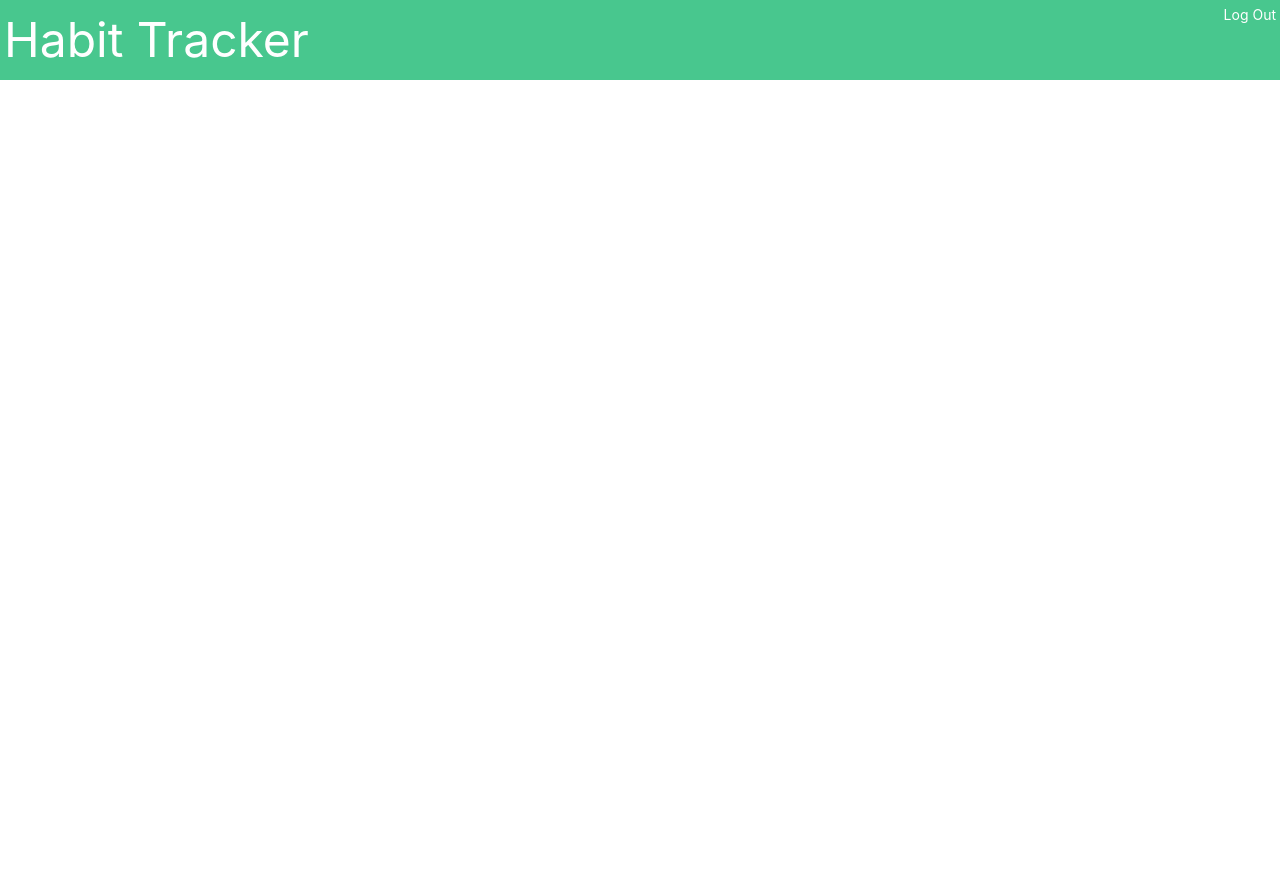
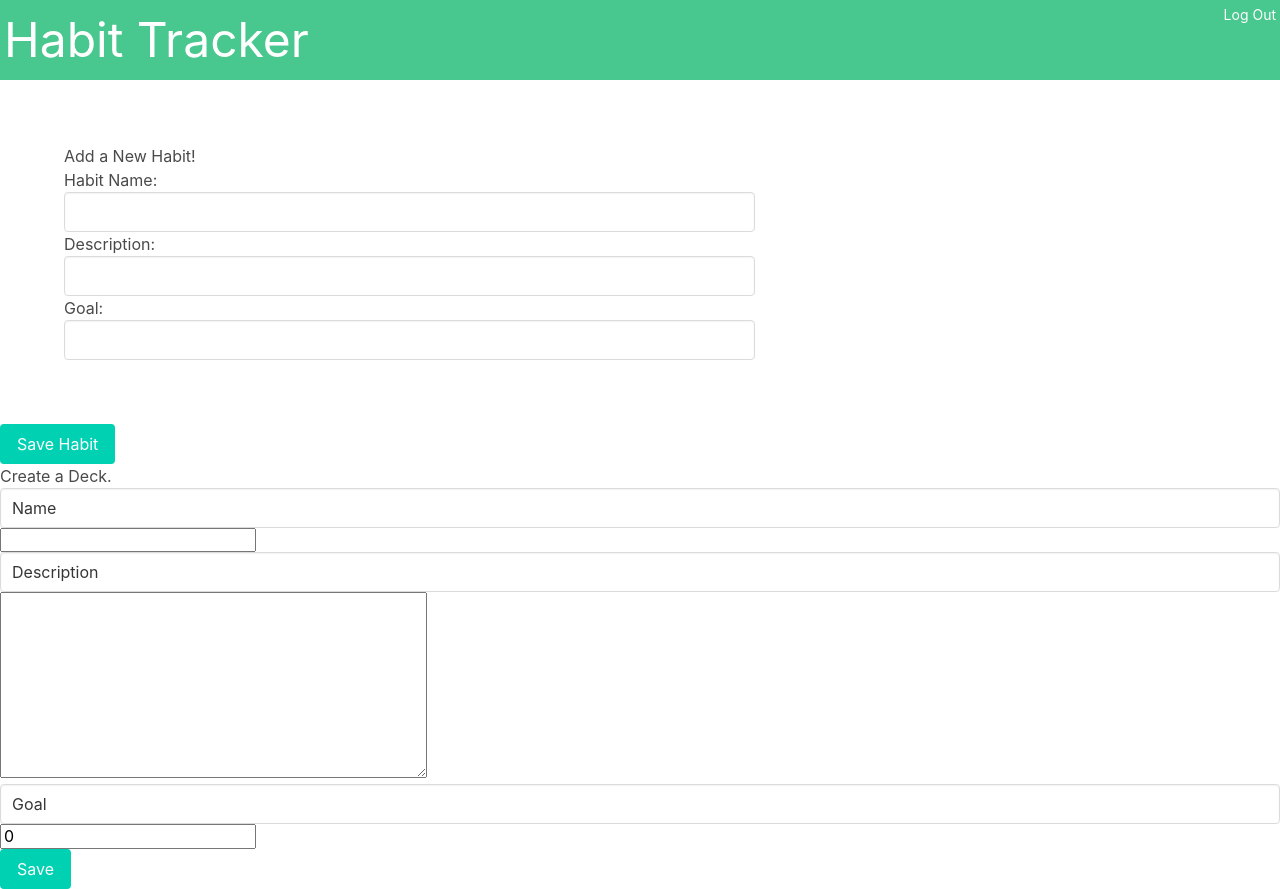
Before and after one commit to paulreece/Habit-Tracker, a Django app: page /1/add/ in a window 1280 px wide. Before the commit the page ends 80 px from the top, so only its background shows below. Run offline with Django 4.2, Linux system fonts and the light colour scheme; the visitor is signed in with stand-in values (Sample User, id 1); data comes from the database, SQL or seed files in the repository; parts of the project's set-up code (start-up, migrations or seed data) failed here and were passed over; some web fonts are replaced.

Commit message:
trying again

```diff
--- a/templates/add_habit.html
+++ b/templates/add_habit.html
@@ -2,9 +2,21 @@
 {% load static %}
 
 {% block content %}
-{% if user.is_authenticated %}
-{% if habit.user_id == user.id %}
-<h1> Add a Habit!</h1>
+
+<h1> Add a New Habit!</h1>
+<form  method="POST">
+    {% csrf_token %}
+    <div class="w-60">
+    <div>Habit Name:<input class="input" type="text" name={{form.name.html_name}} id="habit-name-input" value="{{habit.name}}"></div>
+    <div>Description:<input class="input" type="text" name={{form.description.html_name}} id="habit-description-input" value="{{habit.description}}"></div>
+    <div>Goal:<input class="input" type="text" name={{form.goal.html_name}} id="habit-goal-input" value="{{habit.goal}}"></div>
+    </div>
+</div>
+    <div>
+    <button class="button is-primary" type="submit">Save Habit</button>
+    </div>
+</form>
+<h1> Create a Deck.</h1>
 <div class="form">
     <form method="POST">
     {% csrf_token %}
@@ -21,20 +33,4 @@
 </div>
 </form>
 </div>
-{% endif %}
-{% endif %}
 {% endblock content %}
-
-<h1> Add a New Habit!</h1>
-<form  method="POST">
-    {% csrf_token %}
-    <div class="w-60">
-    <div>Habit Name:<input class="input" type="text" name={{form.name.html_name}} id="habit-name-input" value="{{habit.name}}"></div>
-    <div>Description:<input class="input" type="text" name={{form.description.html_name}} id="habit-description-input" value="{{habit.description}}"></div>
-    <div>Goal:<input class="input" type="text" name={{form.goal.html_name}} id="habit-goal-input" value="{{habit.goal}}"></div>
-    </div>
-</div>
-    <div>
-    <button class="button is-primary" type="submit">Save Habit</button>
-    </div>
-</form>
```
